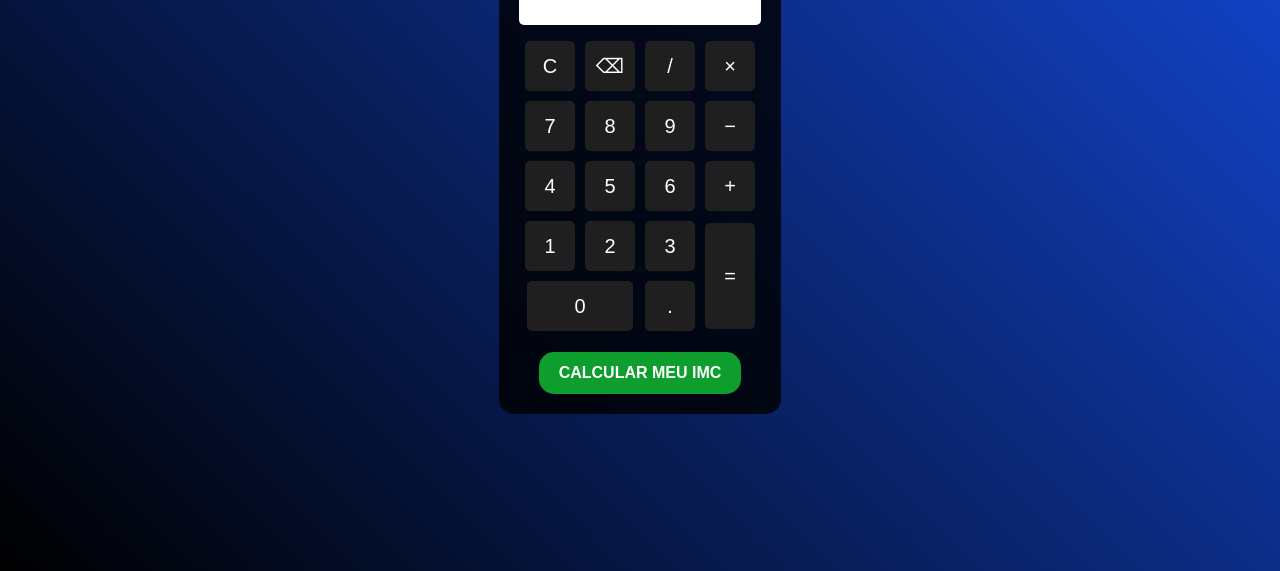
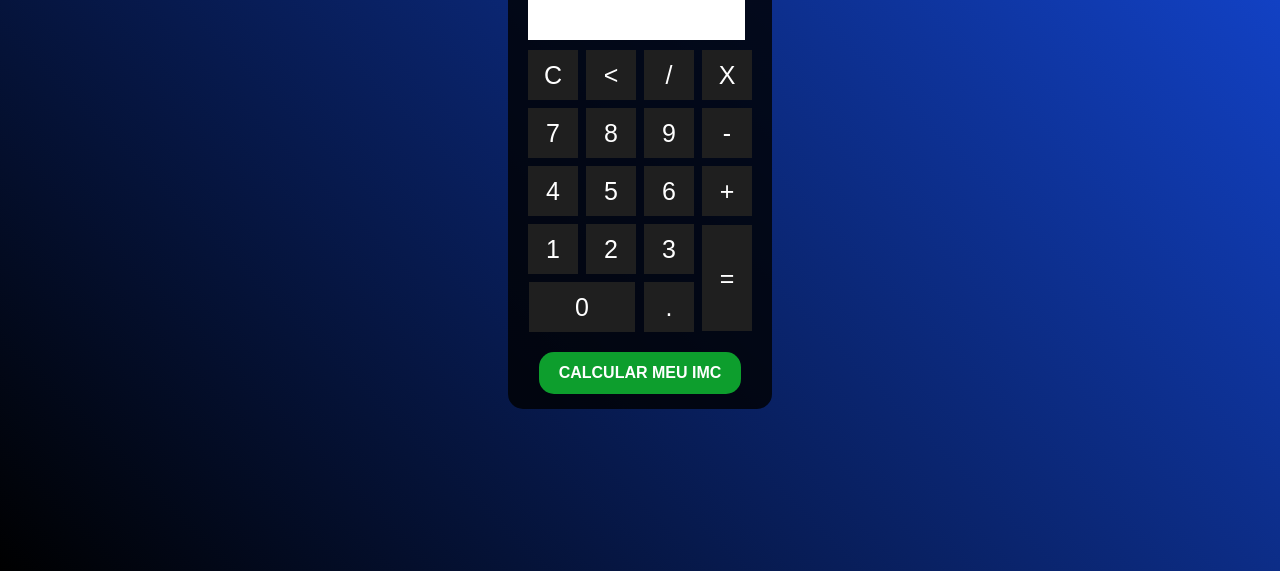
Before and after one commit to kaua-stack/calculadorajs, a plain HTML site: page calculadora.html in a window 1280 px wide. Shown: the part 229-800 px from the top of the page. Drawn offline with Linux system fonts and the light colour scheme.

Commit message:
Update calculadora.html

```diff
--- a/calculadora.html
+++ b/calculadora.html
@@ -8,58 +8,53 @@
         * {
             margin: 0;
             padding: 0;
-            box-sizing: border-box;
-        }
-
-        body, html {
-            height: 100%;
-            font-family: Arial, Helvetica, sans-serif;
         }
 
         .fundo {
             background-image: linear-gradient(45deg, black, rgb(20, 73, 220));
             height: 100vh;
-            display: flex;
-            align-items: center;
-            justify-content: center;
+            color: #fff;
+            font-family: Arial, Helvetica, sans-serif;
+            text-align: center;
         }
 
         .calculadora {
+            position: absolute;
             background-color: rgba(0, 0, 0, 0.8);
+            top: 50%;
+            left: 50%;
+            transform: translate(-50%, -50%);
             border-radius: 15px;
-            padding: 20px;
-            text-align: center;
-            color: white;
+            padding: 15px;
         }
 
         .botao {
             width: 50px;
             height: 50px;
-            font-size: 20px;
+            font-size: 25px;
             cursor: pointer;
-            margin: 4px;
+            margin: 3px;
             background-color: rgb(31, 31, 31);
             border: none;
             color: #fff;
-            border-radius: 5px;
         }
 
         .botao:hover {
             background-color: black;
         }
 
+        /* Área de exibição do resultado */
         #resultado {
-            width: 100%;
+            background-color: white;
+            width: 207px;
             height: 40px;
-            margin-bottom: 10px;
-            font-size: 22px;
+            margin: 5px;
+            font-size: 25px;
+            color: black;
             text-align: right;
-            padding-right: 10px;
-            background-color: white;
-            color: black;
-            border-radius: 5px;
-            line-height: 40px;
-            overflow-x: auto;
+            padding: 5px;
+            overflow-x: auto; /* Ajuda se o número for muito longo */
+            white-space: nowrap; /* Impede quebra de linha no número */
         }
 
         .botao-imc {
@@ -84,19 +79,23 @@
     <div class="fundo">
         <div class="calculadora">
             <h1>Calculadora</h1>
+
+            <!-- Resultado mostrado aqui (agora é uma <div> ao invés de <p>) -->
             <div id="resultado"></div>
+
             <table>
                 <tr>
                     <td><button class="botao" onclick="clean()">C</button></td>
-                    <td><button class="botao" onclick="back()">⌫</button></td>
+                    <!-- Corrigido o botão de apagar usando &lt; (menor que) -->
+                    <td><button class="botao" onclick="back()">&lt;</button></td>
                     <td><button class="botao" onclick="insert('/')">/</button></td>
-                    <td><button class="botao" onclick="insert('*')">×</button></td>
+                    <td><button class="botao" onclick="insert('*')">X</button></td>
                 </tr>
                 <tr>
                     <td><button class="botao" onclick="insert('7')">7</button></td>
                     <td><button class="botao" onclick="insert('8')">8</button></td>
                     <td><button class="botao" onclick="insert('9')">9</button></td>
-                    <td><button class="botao" onclick="insert('-')">−</button></td>
+                    <td><button class="botao" onclick="insert('-')">-</button></td>
                 </tr>
                 <tr>
                     <td><button class="botao" onclick="insert('4')">4</button></td>
@@ -108,38 +107,50 @@
                     <td><button class="botao" onclick="insert('1')">1</button></td>
                     <td><button class="botao" onclick="insert('2')">2</button></td>
                     <td><button class="botao" onclick="insert('3')">3</button></td>
+                    <!-- Botão de igual ocupa duas linhas -->
                     <td rowspan="2"><button class="botao" style="height: 106px;" onclick="calcular()">=</button></td>
                 </tr>
                 <tr>
+                    <!-- Botão de 0 ocupa duas colunas -->
                     <td colspan="2"><button class="botao" style="width: 106px;" onclick="insert('0')">0</button></td>
                     <td><button class="botao" onclick="insert('.')">.</button></td>
                 </tr>
             </table>
+
+            <!-- Botão para ir para a calculadora de IMC -->
             <a href="index.html" class="botao-imc">Calcular meu IMC</a>
         </div>
     </div>
 
     <script>
+        // Insere um número ou operador no visor
         function insert(num) {
-            const res = document.getElementById('resultado');
-            res.innerHTML += num;
+            var numero = document.getElementById('resultado').innerHTML;
+            document.getElementById('resultado').innerHTML = numero + num;
         }
 
+        // Limpa todo o visor
         function clean() {
-            document.getElementById('resultado').innerHTML = '';
+            document.getElementById('resultado').innerHTML = "";
         }
 
+        // Apaga o último caractere do visor
         function back() {
-            let res = document.getElementById('resultado').innerHTML;
-            document.getElementById('resultado').innerHTML = res.slice(0, -1);
+            var resultado = document.getElementById('resultado').innerHTML;
+            document.getElementById('resultado').innerHTML = resultado.substring(0, resultado.length - 1);
         }
 
+        // Faz o cálculo do que está no visor usando eval()
         function calcular() {
-            const res = document.getElementById('resultado');
-            try {
-                res.innerHTML = eval(res.innerHTML);
-            } catch {
-                res.innerHTML = 'Erro';
+            var resultado = document.getElementById('resultado').innerHTML;
+            if (resultado) {
+                try {
+                    document.getElementById('resultado').innerHTML = eval(resultado);
+                } catch {
+                    document.getElementById('resultado').innerHTML = "Erro";
+                }
+            } else {
+                document.getElementById('resultado').innerHTML = "Nada...";
             }
         }
     </script>
```
